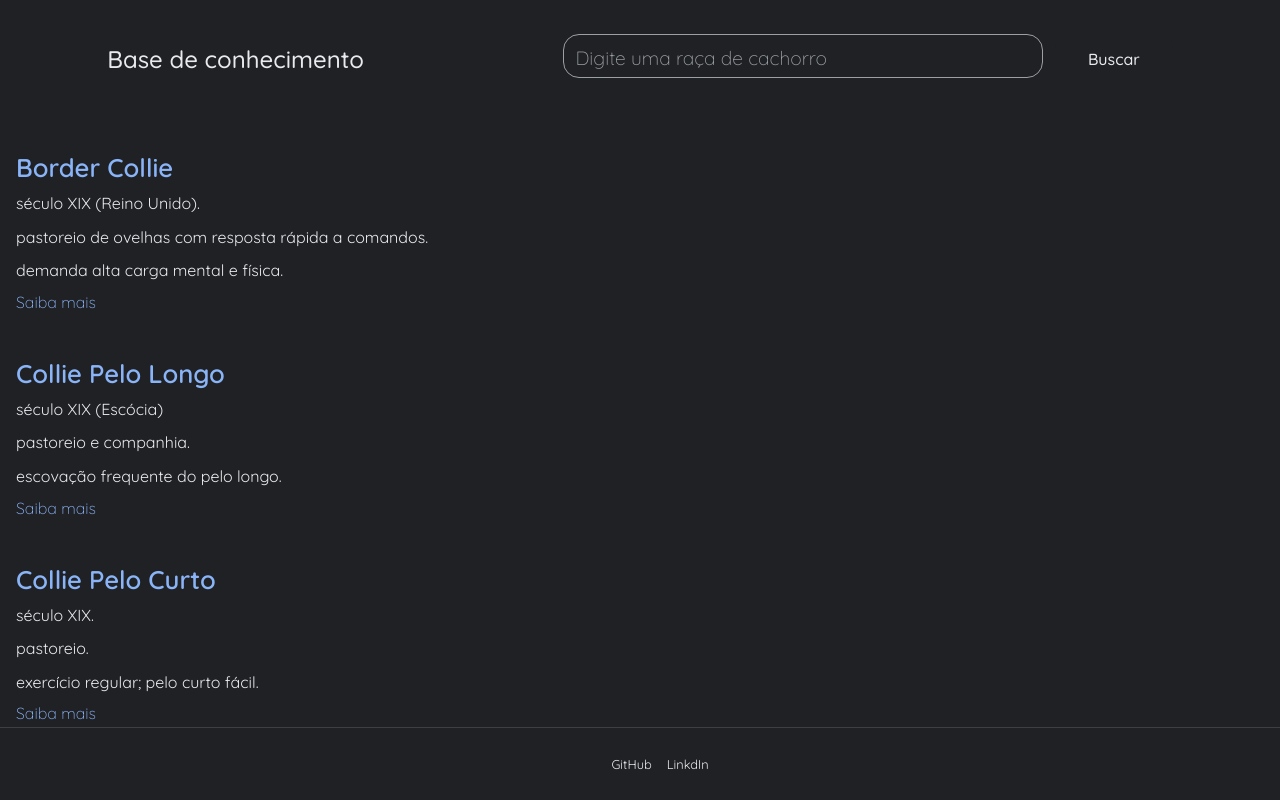
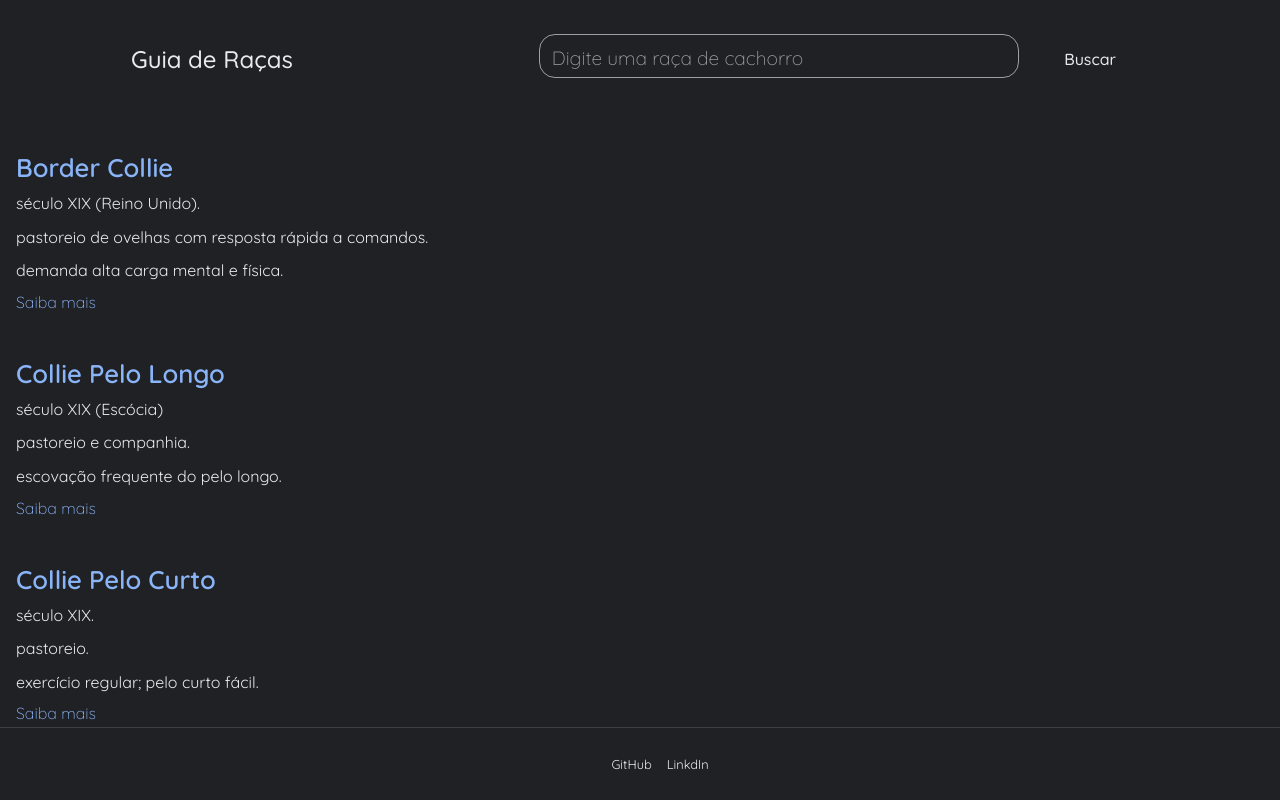
Before and after one commit to nanabernardo/imersao-dev-gemini, a plain HTML site: page index.html in a window 1280 px wide. Drawn offline with Linux system fonts and the light colour scheme.

Commit message:
chore: updated header title text

```diff
--- a/index.html
+++ b/index.html
@@ -8,7 +8,7 @@
   </head>
   <body>
     <header>
-      <h1>Base de conhecimento</h1>
+      <h1>Guia de Raças</h1>
       <div>
         <input
           type="text"
```
